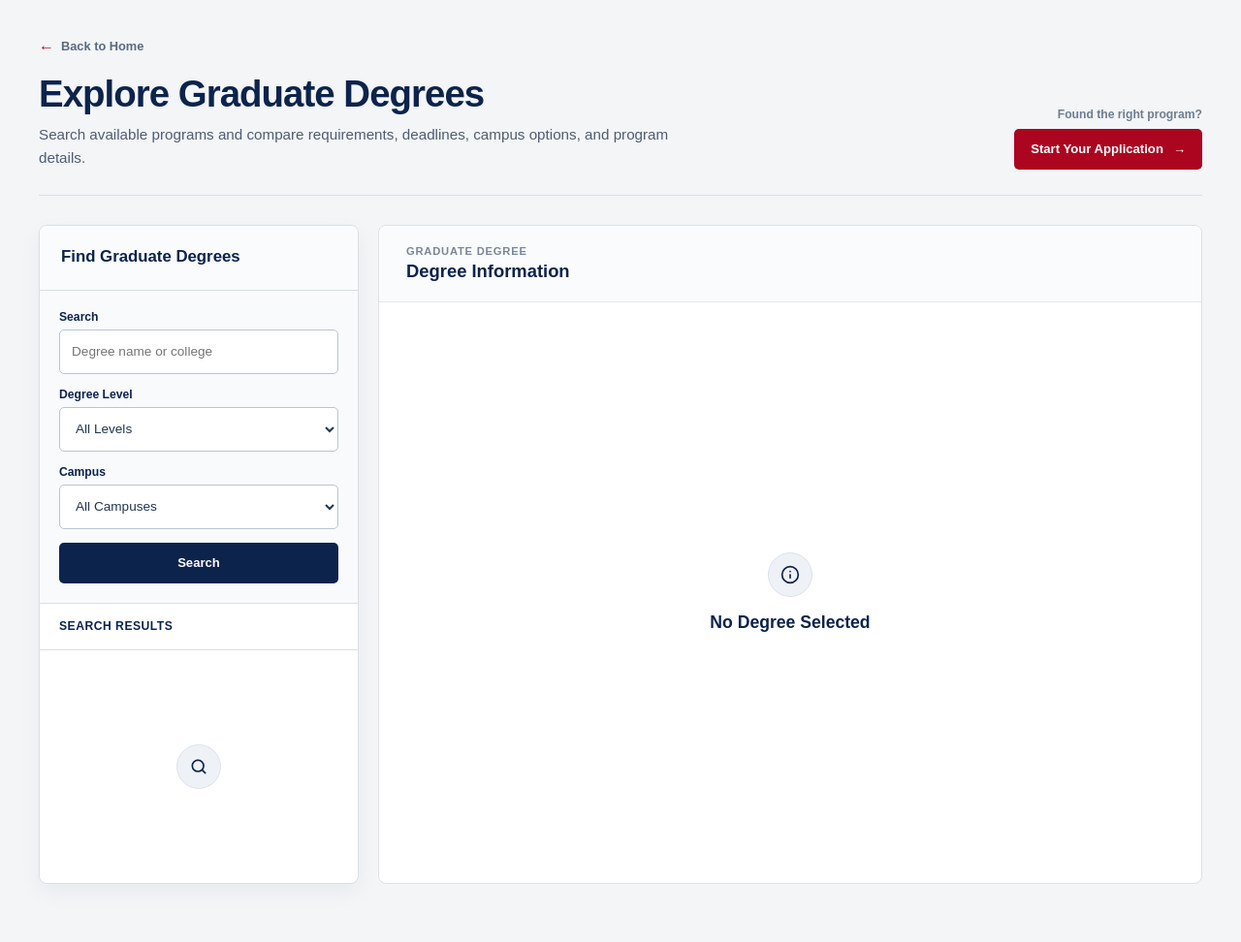
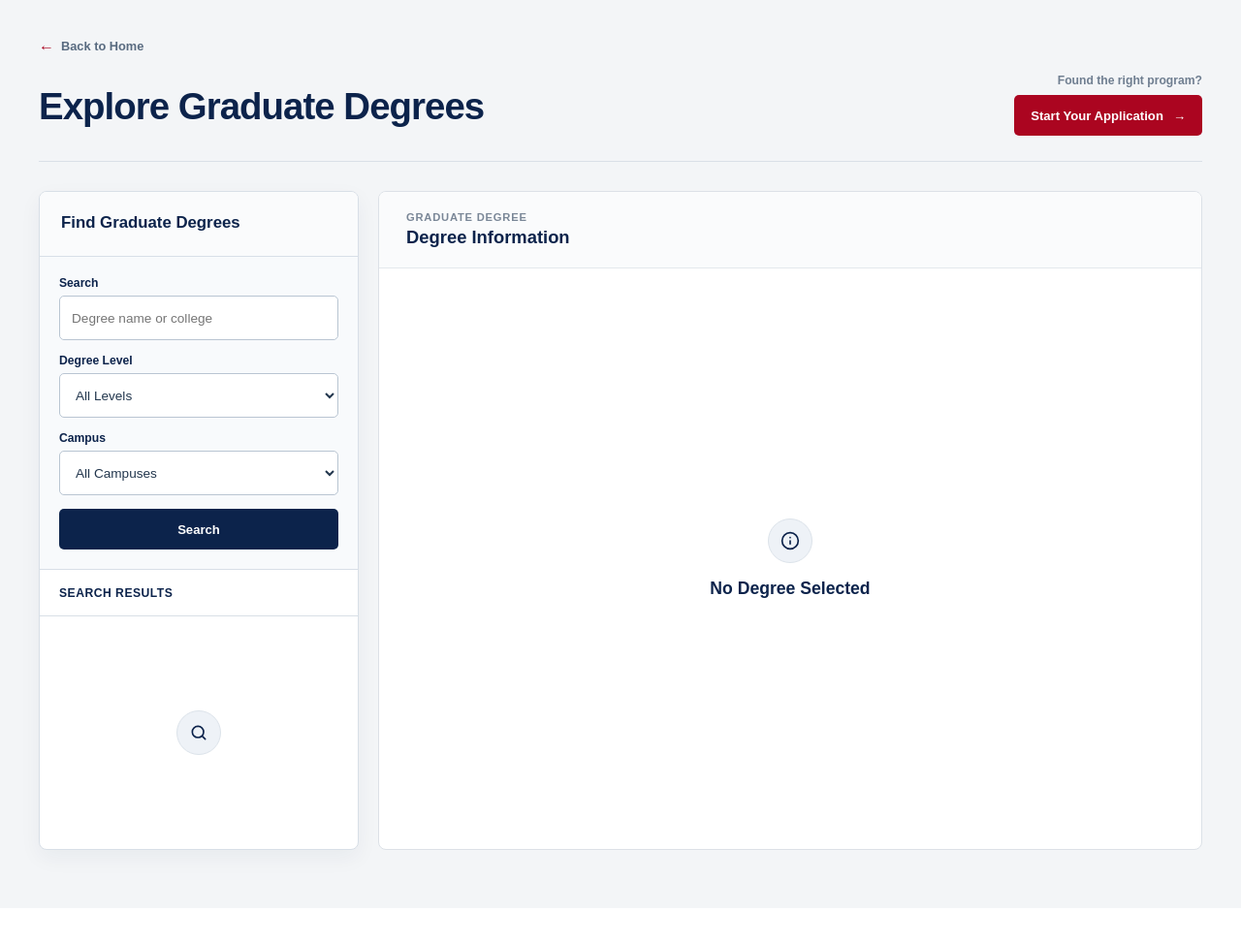
Before and after one commit to cmorales7-UA/SFWE403-Project, a FastAPI app: page /graduate-degrees in a window 1280 px wide. Shown: the part 98-1070 px from the top of the page at 97% size. After the commit the page ends 999 px from the top, so only its background shows below. Run offline with FastAPI, Linux system fonts and the light colour scheme; data that the repository does not hold is empty.

Commit message:
Trim redundant guidance from applicant, reviewer, and degree program pages

```diff
--- a/frontend/templates/degrees/public_degree_browser.html
+++ b/frontend/templates/degrees/public_degree_browser.html
@@ -36,10 +36,7 @@ Graduate Degrees | UA-GDAS
                         Explore Graduate Degrees
                     </h1>
 
-                    <p>
-                        Search available programs and compare requirements,
-                        deadlines, campus options, and program details.
-                    </p>
+
 
                 </div>
 
```
